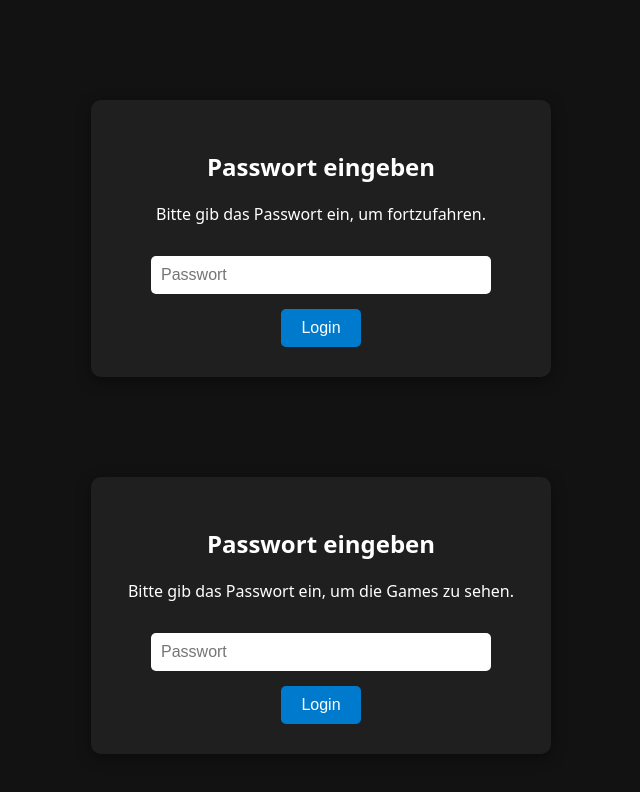
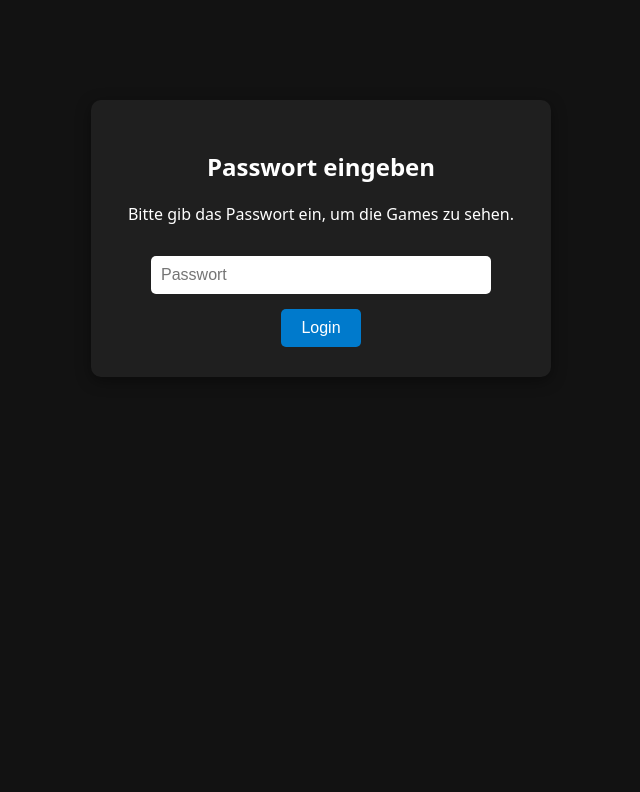
Before and after one commit to nyj6n/test, a plain HTML site: page index.html in a window 1280 px wide. Shown: the whole page, without its empty margins (319-959 px from the left). Drawn offline with Linux system fonts and the light colour scheme.

Commit message:
Update index.html

```diff
--- a/index.html
+++ b/index.html
@@ -1,92 +1,3 @@
-<!DOCTYPE html>
-<html lang="de">
-<head>
-  <meta charset="utf-8" />
-  <title>Passwortgeschützte Seite</title>
-  <meta name="viewport" content="width=device-width,initial-scale=1" />
-  <style>
-    body {
-      font-family: system-ui, sans-serif;
-      margin: 0;
-      padding: 0;
-      background: #f4f4f4;
-    }
-    .container {
-      max-width: 400px;
-      margin: 100px auto;
-      padding: 30px;
-      background: white;
-      border-radius: 10px;
-      box-shadow: 0 4px 15px rgba(0,0,0,0.1);
-      text-align: center;
-    }
-    input[type="password"] {
-      width: 80%;
-      padding: 10px;
-      margin: 15px 0;
-      font-size: 16px;
-      border-radius: 5px;
-      border: 1px solid #ccc;
-    }
-    button {
-      background: #007acc;
-      color: white;
-      border: none;
-      padding: 10px 20px;
-      font-size: 16px;
-      border-radius: 5px;
-      cursor: pointer;
-    }
-    button:hover {
-      background: #005fa3;
-    }
-    #protected-content {
-      display: none;
-      padding: 20px;
-      text-align: center;
-    }
-  </style>
-</head>
-<body>
-
-  <!-- Passwortseite -->
-  <div id="login-screen" class="container">
-    <h2>Passwort eingeben</h2>
-    <p>Bitte gib das Passwort ein, um fortzufahren.</p>
-    <input type="password" id="password-input" placeholder="Passwort" />
-    <br>
-    <button onclick="checkPassword()">Login</button>
-    <p id="error-message" style="color:red; display:none;">Falsches Passwort!</p>
-  </div>
-
-  <!-- Geschützter Inhalt -->
-  <div id="protected-content">
-    <h1>Willkommen!</h1>
-    <p>Du hast das richtige Passwort eingegeben.</p>
-    <!-- Hier kommt dein echter Seiteninhalt -->
-  </div>
-
-  <script>
-    const PASSWORD = "0000"; // dein Passwort
-    const STORAGE_KEY = "site-unlocked-v1";
-
-    function checkPassword() {
-      const entered = document.getElementById("password-input").value;
-      if (entered === PASSWORD) {
-        sessionStorage.setItem(STORAGE_KEY, "1");
-        document.getElementById("login-screen").style.display = "none";
-        document.getElementById("protected-content").style.display = "block";
-      } else {
-        document.getElementById("error-message").style.display = "block";
-      }
-    }
-
-    // Wenn schon freigeschaltet, direkt Inhalt zeigen
-    if (sessionStorage.getItem(STORAGE_KEY) === "1") {
-      document.getElementById("login-screen").style.display = "none";
-      document.getElementById("protected-content").style.display = "block";
-    }
-  </script>
 <!DOCTYPE html>
 <html lang="de">
 <head>
@@ -242,6 +153,3 @@
 
 </body>
 </html>
-
-</body>
-</html>
```
